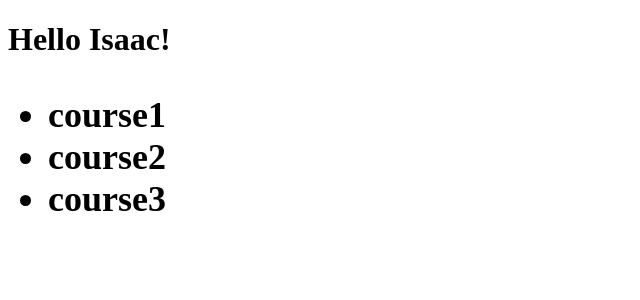
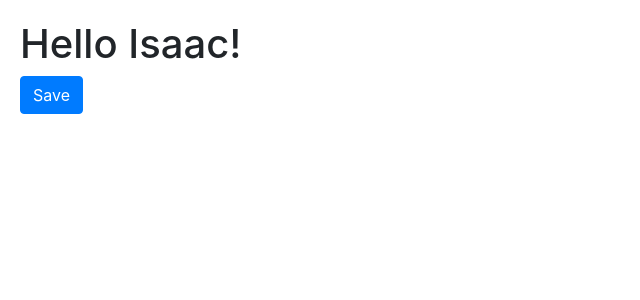
Before and after one commit to isakabusee/hello-angular, an Angular app: page / in a window 1280 px wide. Shown: the top 300 px of the page, without its empty margins (0-640 px from the left). Built offline with nearby package versions, Linux system fonts and the light colour scheme.

Commit message:
synchronized code

```diff
--- a/src/app/courses/courses.component.ts
+++ b/src/app/courses/courses.component.ts
@@ -4,23 +4,12 @@ import { CoursesService } from '../courses.service';
 @Component({
   selector: 'courses',
   template: `
-  <h2>{{ title }}<h2>
-  <ul>
-  <li *ngFor="let course of courses">
-  {{course}}
-  </li>
-  </ul>`
-  // templateUrl: './courses.component.html',
-  // styleUrls: ['./courses.component.css']
+    <button class="btn btn-primary">Save</button>
+  `
+  //this section is called the DOM
 })
-export class CoursesComponent implements OnInit {
-  courses;
-
-  constructor(service: CoursesService) {
-    this.courses = service.getCourses();
-  }
-
-  ngOnInit() {
-  }
-
+export class CoursesComponent {
+  // title = "List of courses";
+  // imageUrl = ""
+  //this section is called as the component
 }
--- a/src/styles.css
+++ b/src/styles.css
@@ -1 +1,4 @@
 /* You can add global styles to this file, and also import other style files */
+@import "../node_modules/bootstrap/dist/css/bootstrap.css";
+
+body { padding: 20px;}
```
